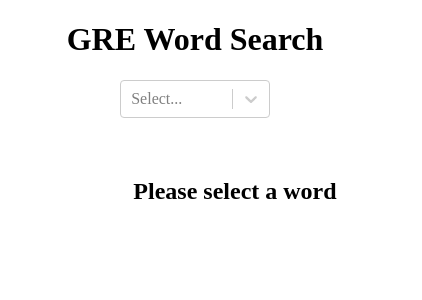
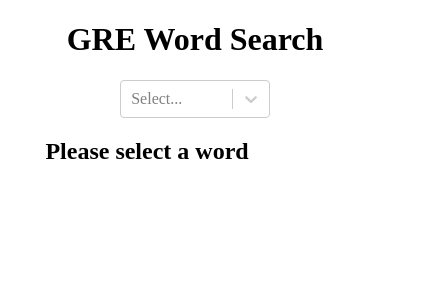
Before and after one commit to devabhixda/GRE_WordSearch, a React (Create React App) app: page / in a window 390 px wide. Shown: the top 300 px of the page, 422 px wide, since content can reach past the window. Built offline with nearby package versions, Linux system fonts and the light colour scheme.

Commit message:
Fix content on mobile devices

```diff
--- a/src/App.js
+++ b/src/App.js
@@ -31,7 +31,7 @@ function App() {
           options={options}
         />
       </div>
-      <div key={itemData} style={{display: 'flex', alignItems: 'center', justifyContent: 'center', flexDirection: 'column', width: '100%', margin: '40px'}}>
+      <div key={itemData} style={{width:'80%', margin:'auto'}}>
       {
         selectedOption == '' ? <h2>Please select a word</h2> : <div>
           <div style={{textAlign: 'left'}}>
@@ -39,7 +39,7 @@ function App() {
             <h3>Meaning: {values[itemData]?.[0].meaning}</h3>
             <h3>Sentence: {values[itemData]?.[0].sentence}</h3>
           </div>
-          <img src={data[itemData]} alt={itemData} />
+          <img src={data[itemData]} alt={itemData} style={{width:'100%'}} />
         </div>
       }
       </div>
```
